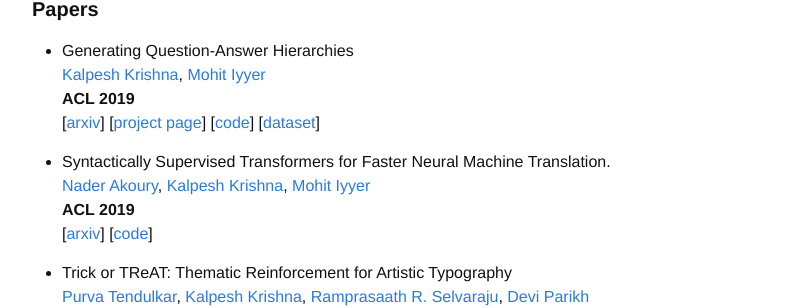
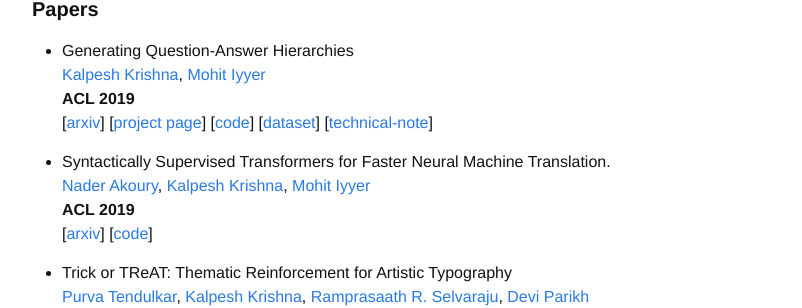
Before and after one commit to martiansideofthemoon/martiansideofthemoon.github.io, a Jekyll site: the page built from _pages/research.md, in a window 1280 px wide and 900 px high. Shown: the part 218-526 px from the top of the window, without its empty margins (238-1040 px from the left). Built offline with Jekyll 4.4.1, drawn with Linux system fonts in a browser that asks for light colours; comment, search, counter and statistics services are not loaded.

Commit message:
Adding technical note on squash modifications

```diff
--- a/_pages/research.md
+++ b/_pages/research.md
@@ -10,7 +10,7 @@ My interests include Natural Language Processing, Speech Recognition, Machine Le
 * Generating Question-Answer Hierarchies
 [Kalpesh Krishna](http://martiansideofthemoon.github.io/), [Mohit Iyyer](https://people.cs.umass.edu/~miyyer/)
 **ACL 2019**
-\[[arxiv](https://arxiv.org/abs/1906.02622)\] \[[project page](http://squash.cs.umass.edu/)\] \[[code](https://github.com/martiansideofthemoon/squash-generation)\] \[[dataset](https://drive.google.com/open?id=1FlVtPgyBiJIEOIecnNLH3cg0EbKkK0Z4)\]
+\[[arxiv](https://arxiv.org/abs/1906.02622)\] \[[project page](http://squash.cs.umass.edu/)\] \[[code](https://github.com/martiansideofthemoon/squash-generation)\] \[[dataset](https://drive.google.com/open?id=1FlVtPgyBiJIEOIecnNLH3cg0EbKkK0Z4)\] \[[technical-note]({{ site.url }}/assets/squash-technical-note.pdf)\]
 
 * Syntactically Supervised Transformers for Faster Neural Machine Translation.
 [Nader Akoury](https://people.cs.umass.edu/~nsa/), [Kalpesh Krishna](http://martiansideofthemoon.github.io/), [Mohit Iyyer](https://people.cs.umass.edu/~miyyer/)
```
Also changed, not shown: 1 other file.
